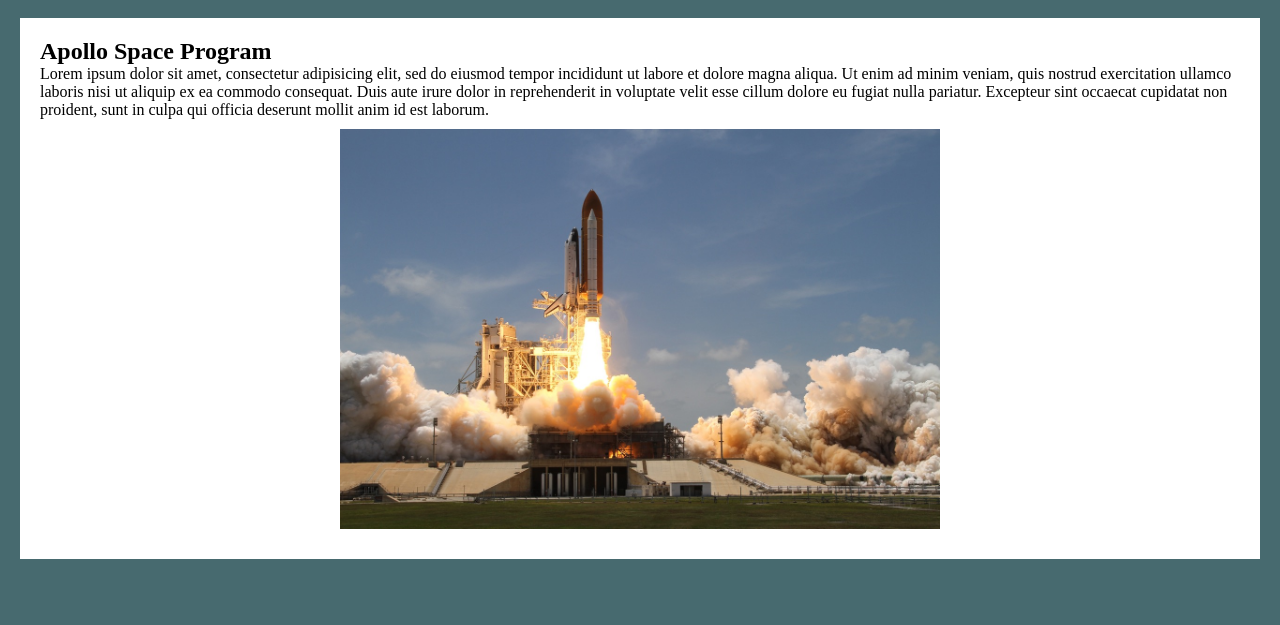
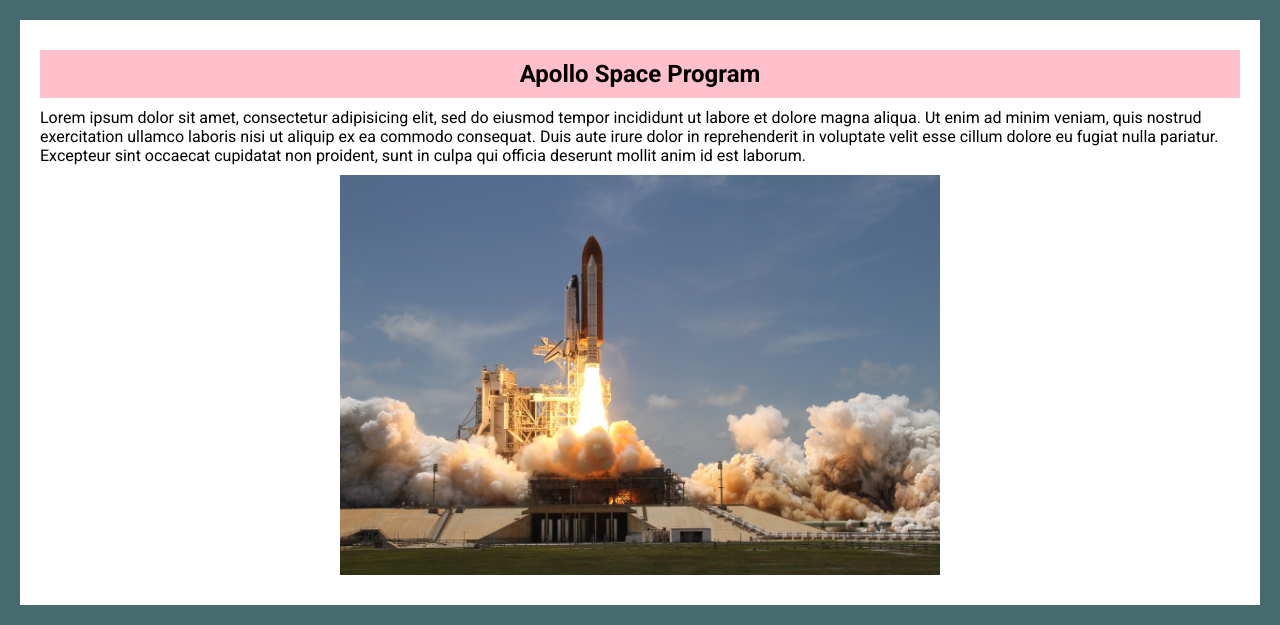
Before and after one commit to kurtpetrek/second-website, a plain HTML site: page index.html in a window 1280 px wide. Shown: the part 242-867 px from the top of the page. Before the commit the page ends 821 px from the top, so only its background shows below. Drawn offline with Linux system fonts and the light colour scheme.

Commit message:
added fonts

```diff
--- a/css/style.css
+++ b/css/style.css
@@ -1,3 +1,6 @@
+@import url('https://fonts.googleapis.com/css?family=Roboto:400,700');
+
+
 * {
 	box-sizing: border-box;
 	padding: 0;
@@ -6,6 +9,14 @@
 
 body {
 	background-color: #476A6F;
+	font-family: 'Roboto', sans-serif;
+
+}
+
+h2 {
+	background-color: pink;
+	margin: 10px 0;
+	padding: 10px;
 }
 
 nav ul {
@@ -52,3 +63,16 @@
 	display: block;
 	margin: 10px auto;
 }
+
+
+
+
+
+
+
+/* These are Utility Classes
+========================================== */
+
+.center-text {
+	text-align: center;
+}
--- a/index.html
+++ b/index.html
@@ -18,7 +18,7 @@
 			<h1>Hello World!</h1>
 		</div>
 		<div class="main-content">
-			<h2>Apollo Space Program</h2>
+			<h2 class="center-text">Apollo Space Program</h2>
 			<p>Lorem ipsum dolor sit amet, consectetur adipisicing elit, sed do eiusmod
 			tempor incididunt ut labore et dolore magna aliqua. Ut enim ad minim veniam,
 			quis nostrud exercitation ullamco laboris nisi ut aliquip ex ea commodo
```
